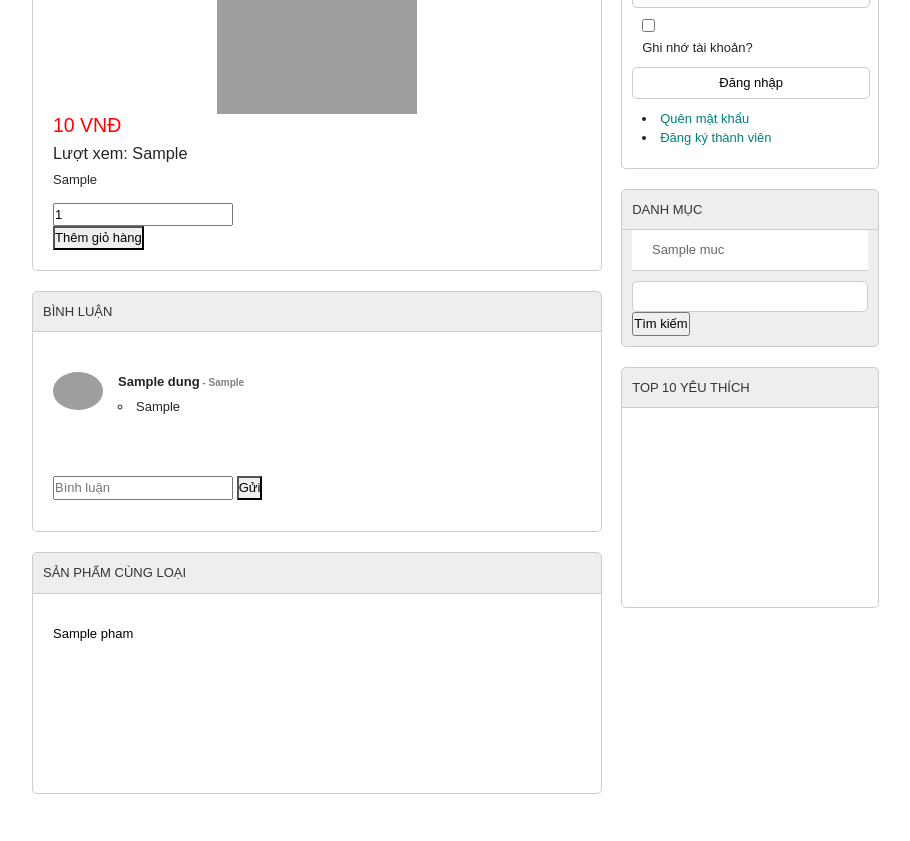
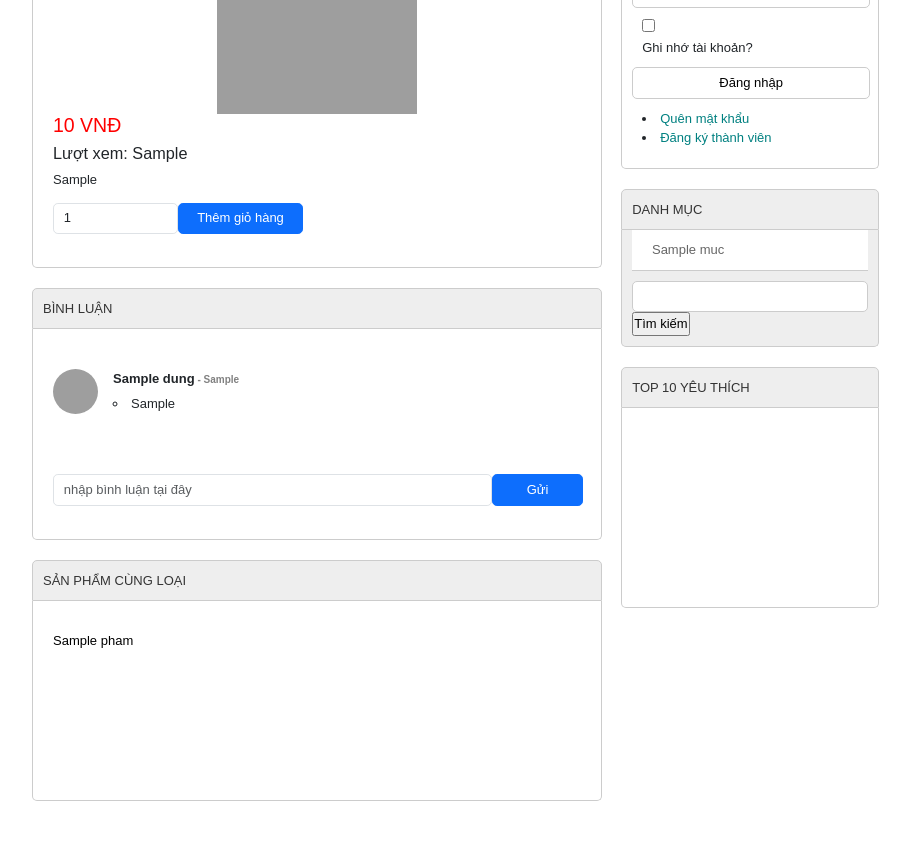
Before and after one commit to Haidang01/shopping_php, a PHP site: page /views/user/chitiet.php?id=1 in a window 1280 px wide. Shown: the part 237-1078 px from the top of the page, without its empty margins (170-1080 px from the left). Before the commit the page ends 1031 px from the top, so only its background shows below. Run offline with PHP 8.4, Linux system fonts and the light colour scheme; tables that the repository leaves empty or names only in its code hold one stand-in row (values such as "Sample post"); grey boxes are pictures that could not be loaded.

Commit message:
update_thke_

```diff
--- a/controllers/addToCart.php
+++ b/controllers/addToCart.php
@@ -1,5 +1,9 @@
 <?php
+session_start();
 include '../model/connectDb.php';
+if (!isset($_SESSION['userId'])) {
+    header('location: /shopping_php/views/user/login.php');
+};
 
 $so_luong = $_POST['so_luong'];
 $id_sp = $_POST['id_sp'];
--- a/views/user/components/ctsp.php
+++ b/views/user/components/ctsp.php
@@ -37,24 +37,22 @@ $dsbl = $statement5->fetchAll();
           <h2><?= $productOne['name'] ?></h2>
         </div>
         <div class="boxcontent">
-          <div style="text-align: center;"><img style='width:200px; height:200px;'
-              src="/shopping_php/controllers/<?= $productOne[
-                  'anh'
-              ] ?>" alt="" id="img_sp"> </div>
+          <div style="text-align: center;"><img style='width:200px; height:200px;' src="/shopping_php/controllers/<?= $productOne['anh'] ?>" alt="" id="img_sp"> </div>
           <h4 style="color:red;"><?= $productOne['price'] ?> VNĐ</h4>
           <h5>Lượt xem: <?= $productOne['luot_xem'] ?></h5>
           <p id="mo_ta"><?= $productOne['mo_ta'] ?></p>
 
-          <div class="gio-hang">
+          <div class="gio-hang" style="width:250px; ">
             <form action='/shopping_php/controllers/addToCart.php' method="post">
               <input type="text" name="id_sp" value="<?= $id ?>" hidden>
-              <input type="text" name="id_user"
-                value='<?php echo isset($_SESSION['userId'])
+              <input type="text" name="id_user" value='<?php echo isset($_SESSION['userId'])
                                                           ? $_SESSION['userId']
                                                           : ''; ?>' hidden>
+              <div class="mb-3 d-flex">
+                <input type="number" name="so_luong" id="" placeholder="Số lượng" min="1" value="1" class="form-control" id="exampleInputPassword1">
+                <button type="submit" style='width:100%' class="btn btn-primary">Thêm giỏ hàng</button>
+              </div>
 
-              <input type="number" name="so_luong" id="" placeholder="Số lượng" min="1" value="1"> <br>
-              <button type="submit">Thêm giỏ hàng</button>
             </form>
           </div>
         </div>
@@ -78,12 +76,10 @@ $dsbl = $statement5->fetchAll();
 
             <div class="list_bl flex">
               <div class="user_bl">
-              <img src="https://i.pinimg.com/564x/d3/04/9c/d3049c10c2bd0efd3fc8d9b74d334961.jpg" alt="ảnh">
+                <img src="/shopping_php/controllers/<?= $user['anh'] ?>" alt="ảnh" style="width: 45px; height: 45px" class="rounded-circle">
               </div>
               <div class="noi_dung">
-              <p class="name_user"><?= $user[
-                  'name'
-              ] ?><span class="date"> - <?= $bl['ngay'] ?></span></p>
+                <p class="name_user"><?= $user['name'] ?><span class="date"> - <?= $bl['ngay'] ?></span></p>
                 <li class="nd_ct"><?= $bl['noi_dung'] ?></li>
               </div>
             </div>
@@ -93,16 +89,17 @@ $dsbl = $statement5->fetchAll();
 
 
 
-          <div class="" style="margin-top: 60px;">
+          <div class="" style="margin-top: 60px; width: 530px;">
             <!-- form bình luận -->
             <form action='/shopping_php/controllers/addBl.php' method="post">
               <input type="text" name="id_sp" value="<?= $id ?>" hidden>
-              <input type="text" name="id_user"
-                value='<?php echo isset($_SESSION['userId'])
+              <input type="text" name="id_user" value='<?php echo isset($_SESSION['userId'])
                                                           ? $_SESSION['userId']
                                                           : ''; ?>' hidden>
-              <input type="text" name="nd_bl" id="" placeholder="Bình luận">
-              <button type="submit">Gửi</button>
+              <div class="mb-3 d-flex">
+                <input type="text" name="nd_bl" id="" placeholder="nhập bình luận tại đây" class="form-control" id="exampleInputPassword1">
+                <button type="submit" style='width:20%' class="btn btn-primary">Gửi</button>
+              </div>
               <h3 style="color:red; "><?php echo isset($_GET['mess'])
                                         ? $_GET['mess']
                                         : ''; ?></h3>
@@ -120,9 +117,7 @@ $dsbl = $statement5->fetchAll();
         <div class="boxtitle">SẢN PHẨM CÙNG LOẠI</div>
         <div class="boxcontent ">
           <?php foreach ($sp_dm as $spdm) { ?>
-          <div id="ten_sp"><a href="chitiet.php?id=<?= $spdm[
-              'id'
-          ] ?>"><?= $spdm['name'] ?></a></div>
+            <div id="ten_sp"><a href="chitiet.php?id=<?= $spdm['id'] ?>"><?= $spdm['name'] ?></a></div>
           <?php } ?>
         </div>
       </div>
@@ -255,10 +250,6 @@ $dsbl = $statement5->fetchAll();
   }
 
 
-.user_bl img {
-  width: 50px;
-  border-radius: 50%;
-}
 
   .nd_ct {
     list-style: circle;
```
Also changed, not shown: controllers/deleteCart.php (added, +17 -0 lines), views/user/home.php (+3 -9 lines). Lines whose indentation alone changed are shown as unchanged.
